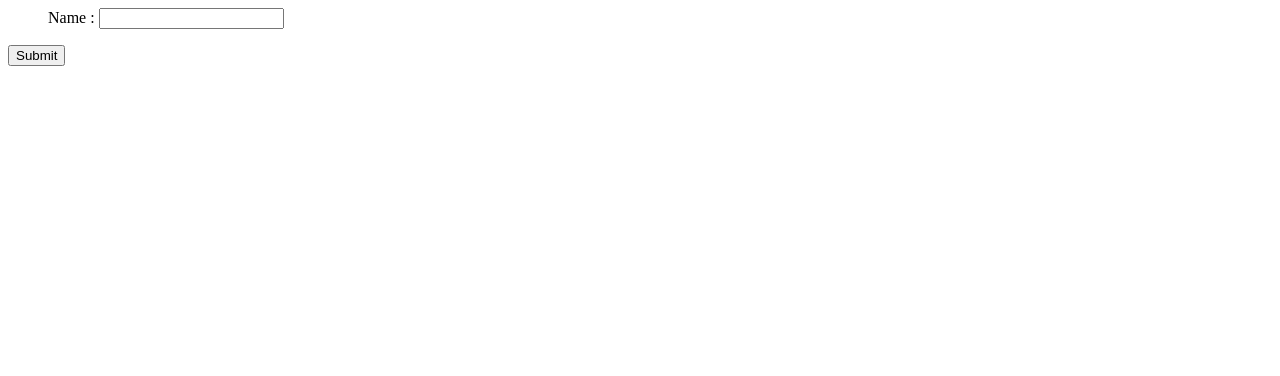
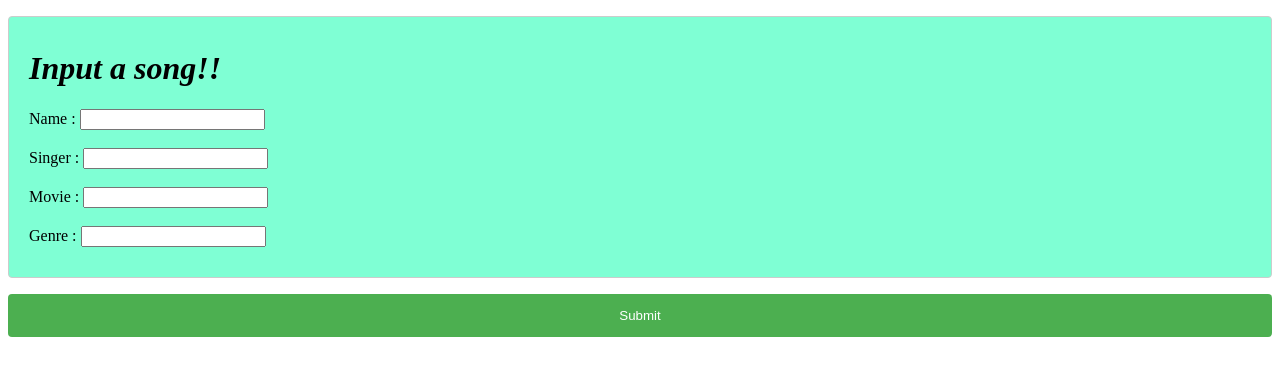
Before and after one commit to ameyaphatak88/Music_App_Django, a Django app: page /musicapp/input_song/ in a window 1280 px wide. Shown: the top 376 px of the page. Run offline with Django 3.2, Linux system fonts and the light colour scheme.

Commit message:
Styling the input song page and displaying songs

```diff
--- a/musicproject/musicapp/forms.py
+++ b/musicproject/musicapp/forms.py
@@ -1,15 +1,8 @@
 from django import forms
-
-gen = [('pop', 'pop'),
-	    ('rock', 'rock'),
-		('jazz', 'jazz'),
-		('romantic', 'romantic'),
-		('kids', 'kids'),
-		('classical', 'classical')]
-
+from django.utils.safestring import mark_safe
 
 class SongForm(forms.Form):
-	name = forms.CharField(label='name', max_length=100, required=False)
+	name = forms.CharField(label=mark_safe('name'), max_length=100, required=False)
 	singer = forms.CharField(label='singer', max_length=100)
 	movie = forms.CharField(label='movie', max_length=100)
 	genre = forms.CharField(label='genre', max_length=100)
--- a/musicproject/musicapp/models.py
+++ b/musicproject/musicapp/models.py
@@ -2,7 +2,7 @@ from django.db import models
 from django import forms
 
 class Song(models.Model):
-	name = models.CharField(max_length = 20, default =  "_")
+	name = models.CharField(max_length = 20, default =  "")
 	singer = models.CharField(max_length = 20)
 	movie = models.CharField(max_length = 20)
 	genre = models.CharField(max_length = 20)
--- a/musicproject/musicapp/urls.py
+++ b/musicproject/musicapp/urls.py
@@ -5,4 +5,5 @@ from . import views
 urlpatterns = [
     path('musicapp/', views.index, name = "index"),
     path('input_song/', views.song_form, name = "song_form"),
+    path('input_song/songs/', views.songs_display, name = "songs_display"),
 ]
--- a/musicproject/musicapp/views.py
+++ b/musicproject/musicapp/views.py
@@ -18,16 +18,24 @@ def song_form(request):
 		form = SongForm(request.POST)
 		if form.is_valid():
 			name = form.cleaned_data['name']
-			#singer = form.cleaned_data['singer']
-			#movie = form.cleaned_data['movie']
-			#genre = form.cleaned_data['genre']
-			print("vanar sena")
-			print(name)
-			#print(singer)
-			#print(movie)
-			#print(genre)
+			singer = form.cleaned_data['singer']
+			movie = form.cleaned_data['movie']
+			genre = form.cleaned_data['genre']
+			c =Song(name = name, singer = singer, movie = movie, genre = genre)
+			c.save()
+			return HttpResponseRedirect('songs/')
 	else:
 		form = SongForm()
-		print("namaskar")
-	print("ram ram")
 	return render(request, 'musicapp/songform.html', {'form': form})
+
+
+def songs_display(request):
+	from musicapp.models import Song
+	songs = Song.objects.all()
+
+	context = {
+		"songs" : songs
+	}
+
+	template = loader.get_template('musicapp/songs_display.html')
+	return HttpResponse(template.render(context, request))
--- a/musicproject/musicproject/settings.py
+++ b/musicproject/musicproject/settings.py
@@ -40,7 +40,10 @@ INSTALLED_APPS = [
     'django.contrib.sessions',
     'django.contrib.messages',
     'django.contrib.staticfiles',
+    'crispy_forms',
 ]
+
+CRISPY_TEMPLATE_PACK = 'bootstrap4'
 
 MIDDLEWARE = [
     'django.middleware.security.SecurityMiddleware',
--- a/musicproject/templates/musicapp/songform.html
+++ b/musicproject/templates/musicapp/songform.html
@@ -1,7 +1,46 @@
-<form action="" method="post">
-    {% csrf_token %}
-    <ul>
-    Name : {{ form.name }}
-    </ul>
-    <input type="submit" value="Submit">
-</form>
+
+
+<!doctype html>
+<html>
+    <style>
+        span{
+        width: 100%;
+        padding: 12px 20px;
+        margin: 8px 0;
+        display: inline-block;
+        border: 1px solid #ccc;
+        border-radius: 4px;
+        box-sizing: border-box;
+        background-color: aquamarine;
+        }
+
+        input[type=submit] {
+        width: 100%;
+        background-color: #4CAF50;
+        color: white;
+        padding: 14px 20px;
+        margin: 8px 0;
+        border: none;
+        border-radius: 4px;
+        cursor: pointer;
+        }
+
+        input[type=submit]:hover {
+        background-color: #45a049;
+        }
+    </style>
+    <body>
+        <form action="" method="post">
+            <span>
+            <h1><b><i>Input a song!!</i></b></h1>
+            {% csrf_token %}
+            Name : {{form.name}}<br><br>
+            Singer : {{form.singer}}<br><br>
+            Movie : {{form.movie}}<br><br>
+            Genre : {{form.genre}}<br><br>
+        </span>
+            <input type="submit" value="Submit">
+        </form>
+
+    </body>
+</html>
```
Also changed, not shown: musicproject/templates/musicapp/songs_display.html (added, +17 -0 lines).
